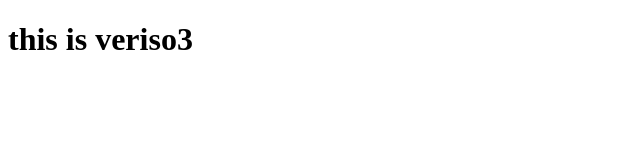
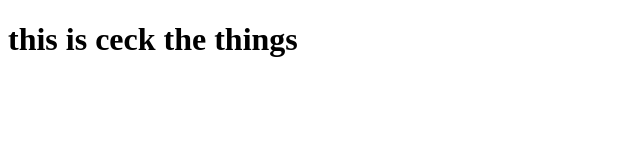
Before and after one commit to khatushyam1/testing, a plain HTML site: page index.html in a window 1280 px wide. Shown: the whole page, without its empty margins (0-640 px from the left). Drawn offline with Linux system fonts and the light colour scheme.

Commit message:
index.html

```diff
--- a/index.html
+++ b/index.html
@@ -6,6 +6,7 @@
     <title>Document</title>
 </head>
 <body>
-  <h1>this is veriso3</h1>
+  <h1>this is ceck the things
+  </h1>
 </body>
 </html>
```
